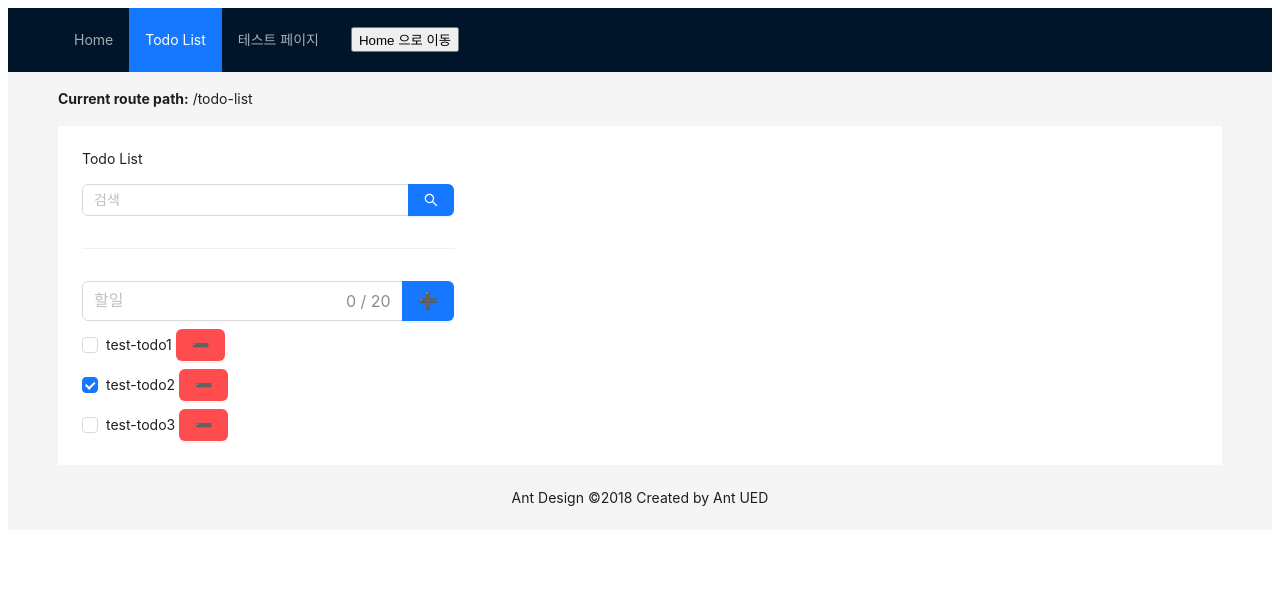
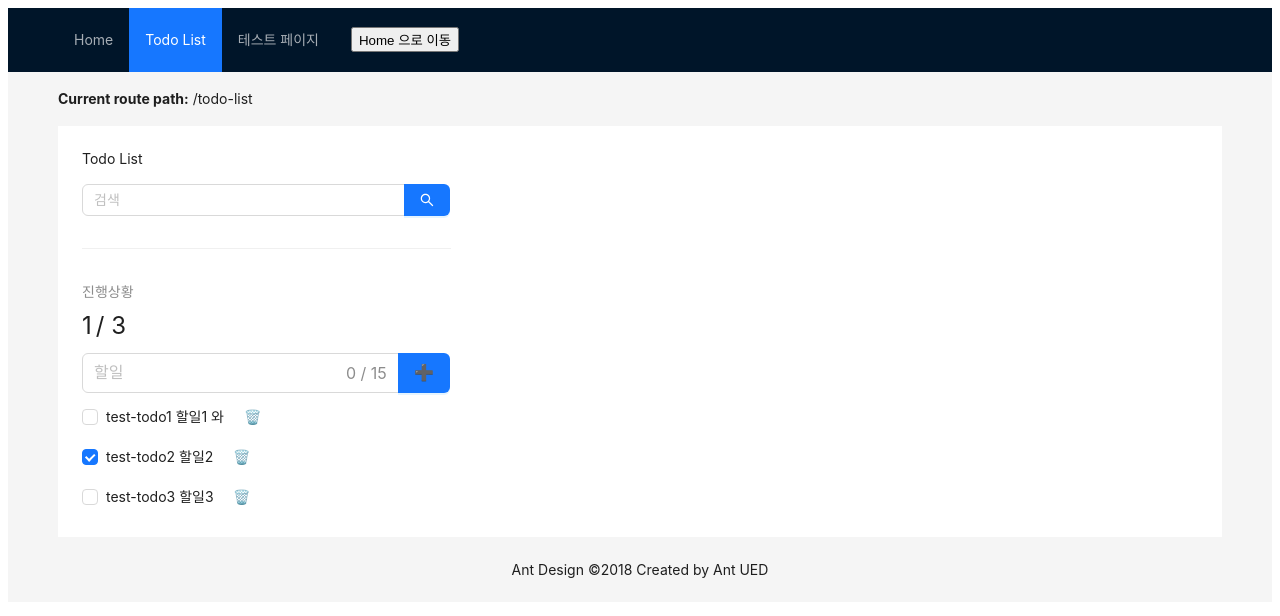
Before and after one commit to ssong94/vue3-todo-list, a Vue app: page /todo-list in a window 1280 px wide. Both pictures are taken after a click on the item "Todo List". Shown: the top 616 px of the page. Built offline with nearby package versions, Linux system fonts and the light colour scheme.

Commit message:
feat: todo 진행상황, 검색 기능

```diff
--- a/src/components/views/TodoList.vue
+++ b/src/components/views/TodoList.vue
@@ -1,35 +1,66 @@
 <template>
-  <div style="align-content: center">
+  <div class="space-align-container">
+
   <div class="center">Todo List</div>
   <br/>
+
   <a-space direction="vertical">
     <a-input-search
         v-model:value="searchInput"
         placeholder="검색"
         enter-button
-        @input="filterTodos"
+        @keyup="changeValue"
     />
 
     <a-divider/>
+
+    <a-row :gutter="16">
+      <a-col :span="12">
+        <a-statistic title="진행상황" :value="checkedCount" class="demo-class">
+          <template #suffix>
+            <span>
+              /
+              {{ todos.length }}
+            </span>
+          </template>
+        </a-statistic>
+      </a-col>
+    </a-row>
 
     <a-input-group compact>
       <a-input-search
           v-model:value="todoInput"
           placeholder="할일"
           size="large"
-          show-count :maxlength="20"
+          show-count :maxlength="15"
           @keyup.enter="addNewTodo"
       >
         <template #enterButton>
           <a-button type="primary" @click="addNewTodo">➕</a-button>
         </template>
+
       </a-input-search>
+
     </a-input-group>
 
 
-    <a-checkbox v-for="todo in todos" :key="todo.id" v-model:checked="todo.checked ">{{ todo.text }}
-    <a-button type="primary" danger @click="deleteTodo(todo.id)">➖</a-button>
+    <a-checkbox v-for="todo in filterTodos" :key="todo.id" v-model:checked="todo.checked ">{{ todo.text }}
+
+      <a-popconfirm
+          title="삭제하시겠어요?"
+          ok-text="Yes"
+          cancel-text="No"
+          @confirm="deleteTodo(todo.id)"
+      >
+        <a-button type="text" danger>🗑️</a-button>
+      </a-popconfirm>
+
+
+
     </a-checkbox>
+
+    <a-empty v-if="todos.length === 0" />
+
 
   </a-space>
 
@@ -43,31 +74,41 @@
 
 
 import {computed, ref} from "vue";
+import { message } from 'ant-design-vue'
 
 const todos = ref([
   {
     id: 1,
-    text: 'test-todo1',
+    text: 'test-todo1 할일1 와',
     checked: false
   },
   {
     id:2,
-    text: 'test-todo2',
+    text: 'test-todo2 할일2',
     checked: true
   },
   {
     id:3,
-    text: 'test-todo3',
+    text: 'test-todo3 할일3',
     checked: false
   }
 ]
 )
 
+
 const searchInput = ref('');
 const todoInput = ref('');
 
+
+const checkedCount = computed(() => {
+  let count = 0;
+  todos.value.forEach(obj => obj.checked && count++)
+  return count;
+})
+
+
 const filterTodos = computed(() => {
-  console.log("dd")
+
   const searchText = searchInput.value.trim();
 
   if (!searchText) {
@@ -77,6 +118,16 @@ const filterTodos = computed(() => {
   return todos.value.filter(x => x.text.toLowerCase().includes(searchText.toLowerCase()))
 
 });
+
+const confirm = () => {
+  message.success('삭제되었어요.');
+};
+
+
+const changeValue = (e) => {
+  searchInput.value = e.target.value;
+}
+
 
 const addNewTodo = () => {
 
@@ -106,8 +157,8 @@ const createTodoObj = text => {
 const hasTextInTodos = value => todos.value.some(el => el.text === value);
 
 const deleteTodo = (id) => {
-  console.log("Delete todo with id: " + id);
   todos.value = todos.value.filter(obj => obj.id !== id);
+  confirm();
 }
 
 
```
